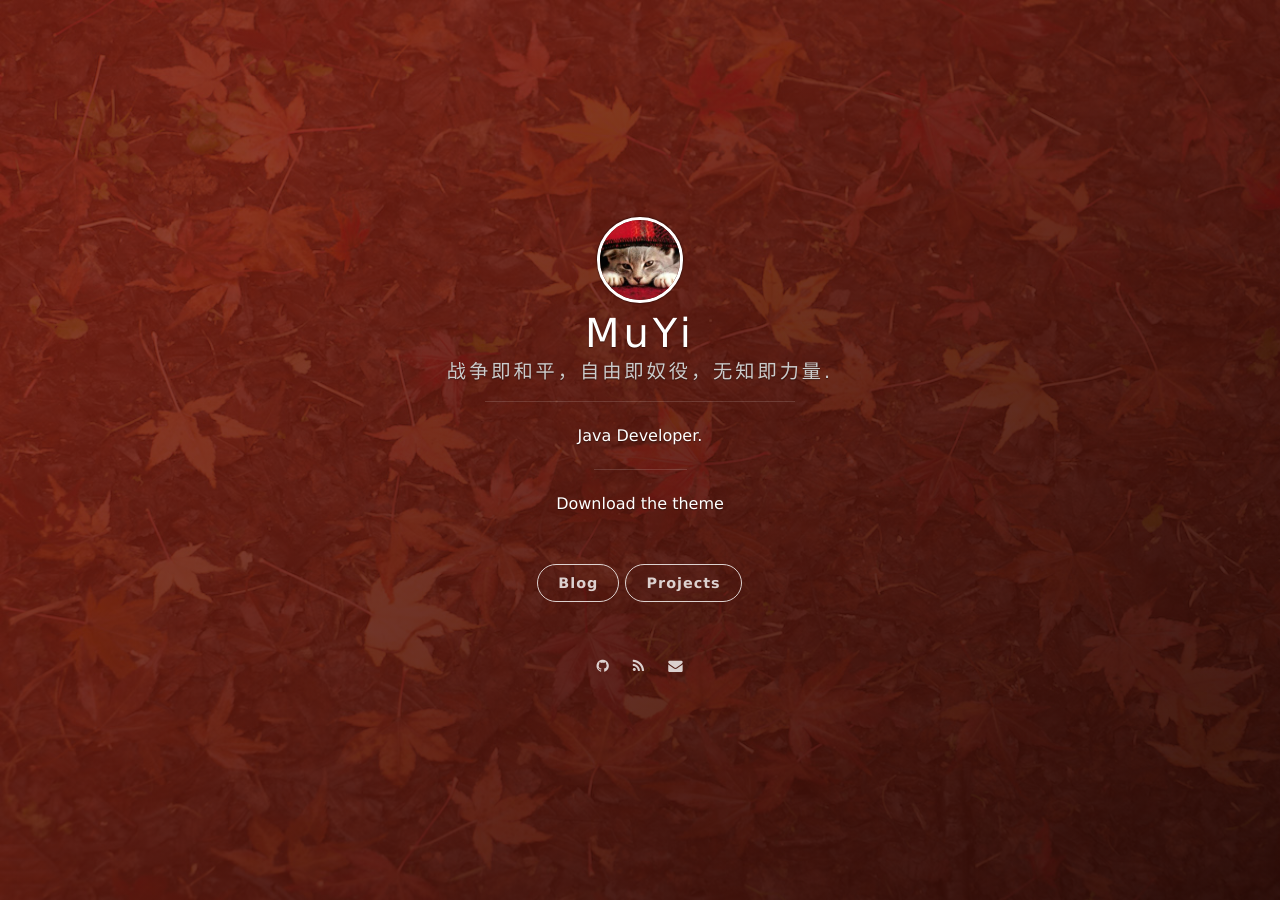
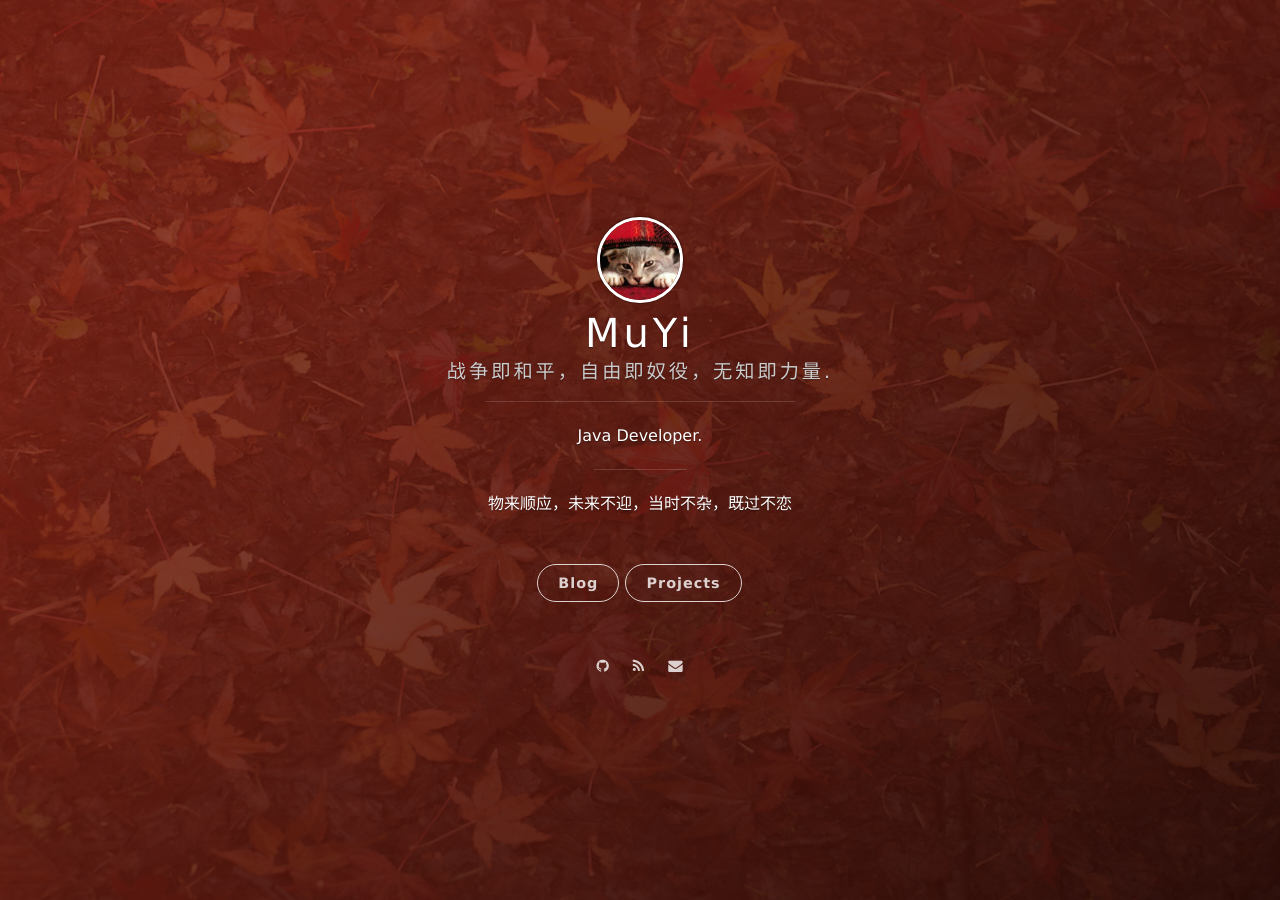
Before and after one commit to handexing/handexing.github.io, a Jekyll site: the page built from index.html, in a window 1280 px wide. Built offline with Jekyll 4.4.1, drawn with Linux system fonts in a browser that asks for light colours; nearby versions of some CDN libraries; the list of posts is cut into pages by our own code.

Commit message:
Update _config.yml
x修改配置

```diff
--- a/_config.yml
+++ b/_config.yml
@@ -1,9 +1,9 @@
 # Basic
 title: MuYi
 subtitle: 战争即和平，自由即奴役，无知即力量.
-welcome_message: <a href="https://github.com/onevcat/vno-jekyll" target="_blank">Download the theme</a>
+welcome_message: 物来顺应，未来不迎，当时不杂，既过不恋
 description: Java Developer.
-creator: <a href="http://onev.cat">@onevcat</a>
+creator: <a href="https://github.com/handexing">@handx</a>
 
 url: "https://handexing.github.io/#blog"
 
@@ -32,7 +32,7 @@ paginate_path: "page/:num/"
 
 # Comment
 comment:
-    disqus: vno-jekyll
+    disqus: handx
     # duoshuo:
 
 # Social
```
